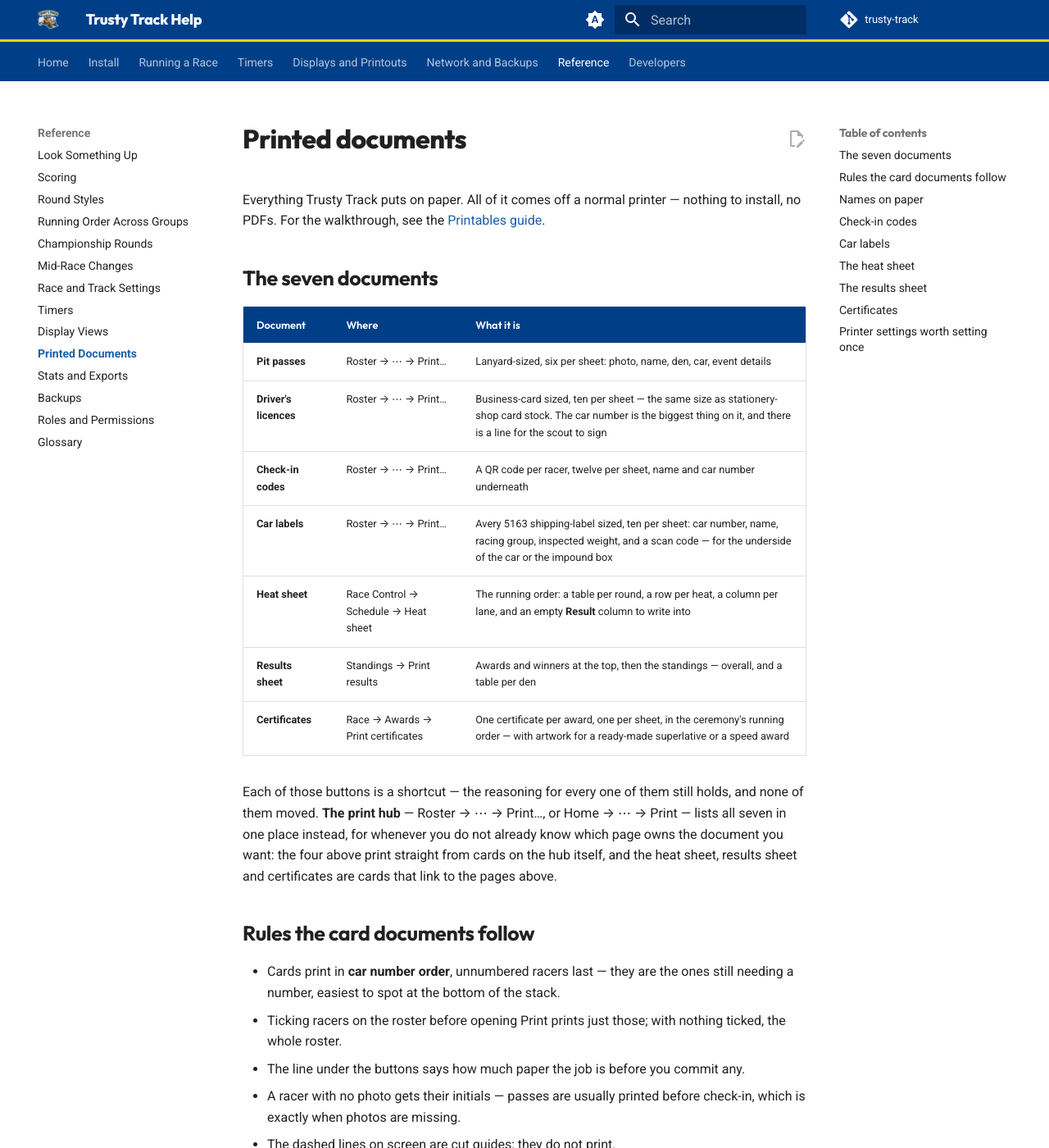
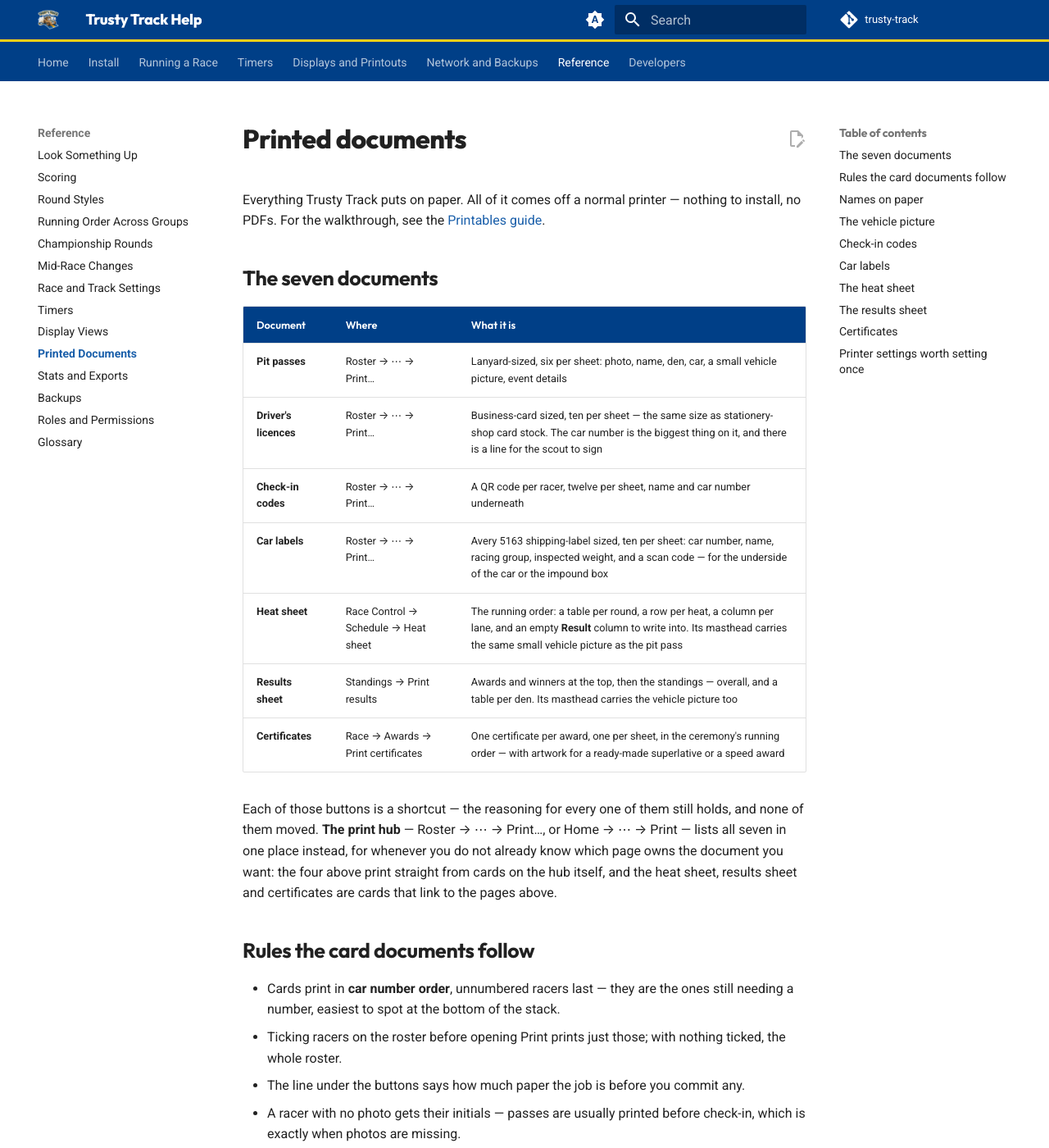
Before and after one commit to dknowles2/trusty-track, an MkDocs documentation site: the page built from docs/reference/printing.md, in a window 1280 px wide and 1400 px high. Shown: the whole window at 82% size. Built offline with MkDocs 1.6.1 and Material for MkDocs 9.7.7, drawn with Linux system fonts in a browser that asks for light colours; comment, search, counter and statistics services are not loaded; some of the changed text lies outside the part shown.

Commit message:
docs: fix four stale sentences the terminology work left behind (#991)
- Dens Comparison (plural) matches what RaceStats.tsx renders, in both
  docs/race-stats.md and docs/reference/stats-and-exports.md
- The standings CSV column list gains its trailing Tie Broken By column
- The Round Wizard's picker is Qualifying Round Type, not Format, and no
  longer claims to share Add Round's exact words
- Printed documents notes which sheets carry the vehicle picture (pit
  pass, heat sheet, results sheet masthead), which was previously
  undocumented

Fixes #987

Co-authored-by: Claude Opus 5 <noreply@anthropic.com>

```diff
--- a/docs/reference/printing.md
+++ b/docs/reference/printing.md
@@ -8,12 +8,12 @@ Everything Trusty Track puts on paper. All of it comes off a normal printer
 
 | Document | Where | What it is |
 | --- | --- | --- |
-| **Pit passes** | Roster → ⋯ → Print… | Lanyard-sized, six per sheet: photo, name, den, car, event details |
+| **Pit passes** | Roster → ⋯ → Print… | Lanyard-sized, six per sheet: photo, name, den, car, a small vehicle picture, event details |
 | **Driver's licences** | Roster → ⋯ → Print… | Business-card sized, ten per sheet — the same size as stationery-shop card stock. The car number is the biggest thing on it, and there is a line for the scout to sign |
 | **Check-in codes** | Roster → ⋯ → Print… | A QR code per racer, twelve per sheet, name and car number underneath |
 | **Car labels** | Roster → ⋯ → Print… | Avery 5163 shipping-label sized, ten per sheet: car number, name, racing group, inspected weight, and a scan code — for the underside of the car or the impound box |
-| **Heat sheet** | Race Control → Schedule → Heat sheet | The running order: a table per round, a row per heat, a column per lane, and an empty **Result** column to write into |
-| **Results sheet** | Standings → Print results | Awards and winners at the top, then the standings — overall, and a table per den |
+| **Heat sheet** | Race Control → Schedule → Heat sheet | The running order: a table per round, a row per heat, a column per lane, and an empty **Result** column to write into. Its masthead carries the same small vehicle picture as the pit pass |
+| **Results sheet** | Standings → Print results | Awards and winners at the top, then the standings — overall, and a table per den. Its masthead carries the vehicle picture too |
 | **Certificates** | Race → Awards → Print certificates | One certificate per award, one per sheet, in the ceremony's running order — with artwork for a ready-made superlative or a speed award |
 
 Each of those buttons is a shortcut — the reasoning for every one of them still
@@ -48,6 +48,16 @@ three choices. Check-in codes are the one document on this page left at full
 names regardless: they are scanned at the check-in desk to find the right
 child, not carried around the venue the way a pit pass is. Photos are
 unaffected everywhere on this page.
+
+## The vehicle picture
+
+The pit pass, the heat sheet and the results sheet each carry a small
+line-art picture of a car, a rocket, or a boat — whichever the **Vehicle
+picture** setting in System Settings has chosen. It follows the vehicle word
+but is set independently of it, so renaming "Car" does not change the
+picture on its own. The certificate does not carry it. See
+[Race and track settings](race-settings.md#the-words-on-screen) for how the
+setting works.
 
 ## Check-in codes
 
```
Also changed, not shown: docs/printables.md (+4 -2 lines), docs/race-day.md (+2 -2 lines), docs/race-stats.md (+4 -4 lines), docs/reference/stats-and-exports.md (+6 -3 lines).
